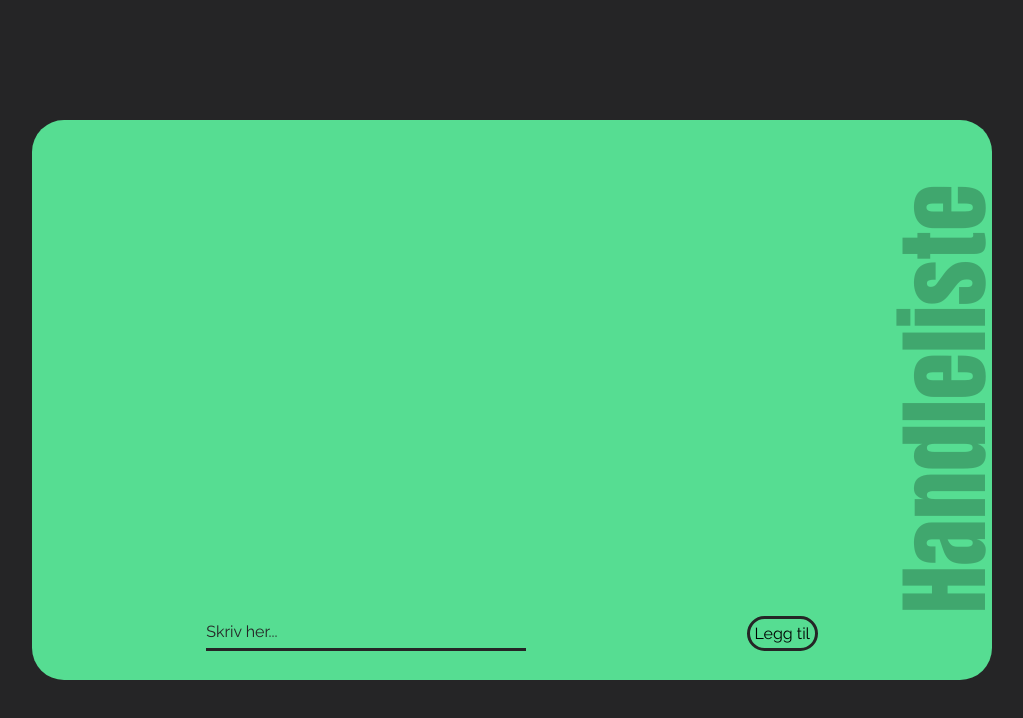
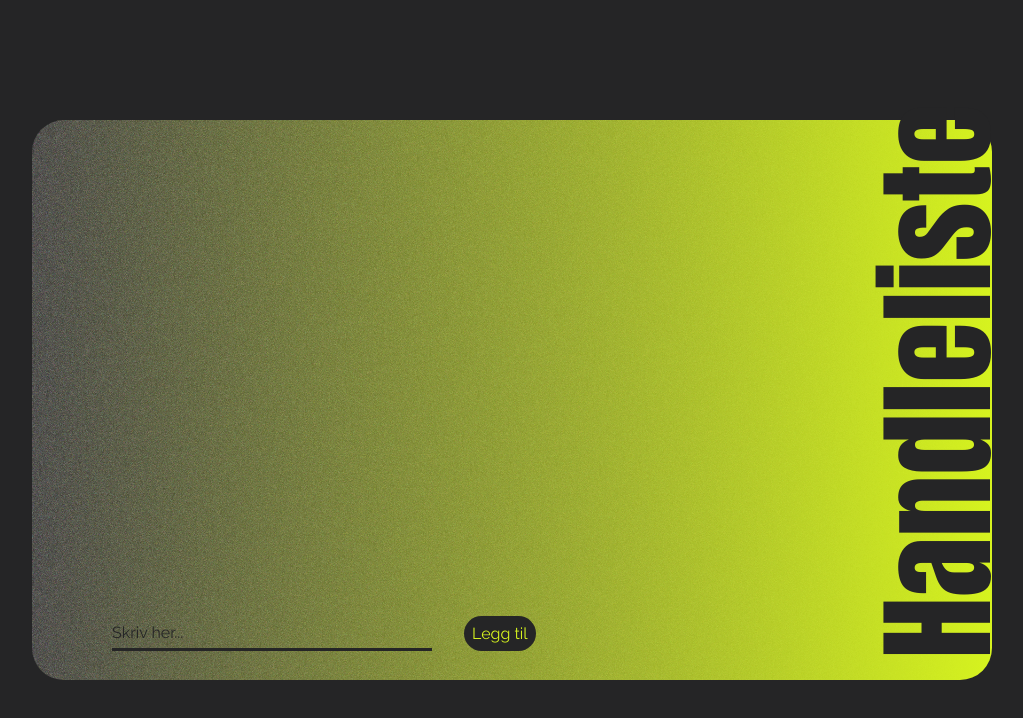
Before and after one commit to mattis-str/Tema-5-oppgave, a plain HTML site: page index.html in a window 1280 px wide. Shown: the whole page, without its empty margins (128-1151 px from the left). Drawn offline with Linux system fonts and the light colour scheme.

Commit message:
updated design

```diff
--- a/css/reset.css
+++ b/css/reset.css
@@ -6,4 +6,5 @@
     box-sizing: border-box;
     font-family: 'Raleway', sans-serif;
     font-size: 100%;
+    outline: none;
 }
--- a/css/style-new.css
+++ b/css/style-new.css
@@ -4,18 +4,15 @@
   --base: #252526;
   --red: #dc143c;
   --mint: #daffe7;
- /*  --neon: #d6f31f; */
-  --neon: #56dd92;
-  /* --neon-trans: #90a414; */
-  --neon-trans: #2c734c;
+  --neon: #d6f31f;
+  /* --neon: #56dd92; */
+  --neon-trans: #90a414;
+  --base-trans: #25252699;
   --tw-rotate: 180deg;
 }
 
 body {
   background-color: var(--base);
-  color: var(--black);
-  width: 100%;
-  min-height: 100vh;
 }
 
 #container {
@@ -27,17 +24,18 @@ body {
 }
 
 h1 {
-    color: var(--neon-trans);
+    color: var(--base);
     writing-mode: vertical-lr;
     rotate: var(--tw-rotate);
     font-family: Impact, Haettenschweiler, "Arial Narrow Bold", sans-serif;
-    font-size: 12vh;
-    opacity: 0.5;
+    font-size: 15.5vh;
+/*     opacity: 0.5; */
     position: absolute;
     right: 0;
-    transform: translateX(-17%);
+    top: -1rem;
+    transform: translateX(-21%);
     z-index: -1;
-    top: 4rem;
+
 
     /* remove drag over text */
       -webkit-touch-callout: none; /* iOS Safari */
@@ -52,16 +50,16 @@ h1 {
   .list {
     color: var(--base);
     z-index: 1;
-    flex-flow: column nowrap;
-    display: flex;
-    justify-content: space-between;
-    background-color: var(--neon);
+   /*  background-color: var(--neon); */
     border-radius: 2rem;
     width: 75%;
     height: 70vh;
-    margin: 3rem;
     padding: 5rem;
     position: relative;
+
+    /* clip-path: inset(0 0 0 0 round 2rem); */
+    background: linear-gradient(270deg, rgba(214,243,31,1), rgb(61 60 56 / 59%)),
+    url(../assets/grain.svg);;
   }
 
 
@@ -70,13 +68,13 @@ h1 {
   overflow-y: scroll;
   height: 50vh;
   margin-bottom: 1rem;
+  width: 95%;
+  line-break: anywhere;
 }
 
 
 input, ul li button {
-  appearance: none;
   border: none;
-  outline: none;
   background: none;
 }
 
@@ -126,23 +124,26 @@ li {
 
 
 #add-button {
-  background-color: var(--neon);
-  border: solid var(--base) 3px;
+  background-color: var(--base);
+  color: var(--neon);
+  border: none;
   border-radius: 5rem;
-  padding: 0.3rem;
+  padding: 0.5rem;
   margin-left: 2rem;
   white-space:nowrap
 }
 
 #add-button:hover {
-    background-color: var(--base);
-    color: var(--neon);
+    opacity: 0.9;
+}
+
+#add-button:active {
+  opacity: 0.8;
 }
 
 .flex-item {
     display: flex;
-    flex-flow: row nowrap;
-    justify-content: space-around;
+    justify-content: flex-start;
 }
 
 #product {
@@ -167,15 +168,26 @@ li {
         height: 70vh;
     }
 
+
+    #add-button:hover, :active {
+      opacity: 1;
+    }
+
+
     .list {
         padding: 3rem 2rem;
         width: 90%;
         height: 85%;
         margin: 0;
+        clip-path: inset(0 0 0 0 round 2rem);
     }
 
+
     h1 {
-        top: 5rem;
+        top: 4rem;
+        opacity: 0.6;
+        color: var(--neon-trans);
+
     }
 
 }
```
Also changed, not shown: assets/grain.svg (added).
